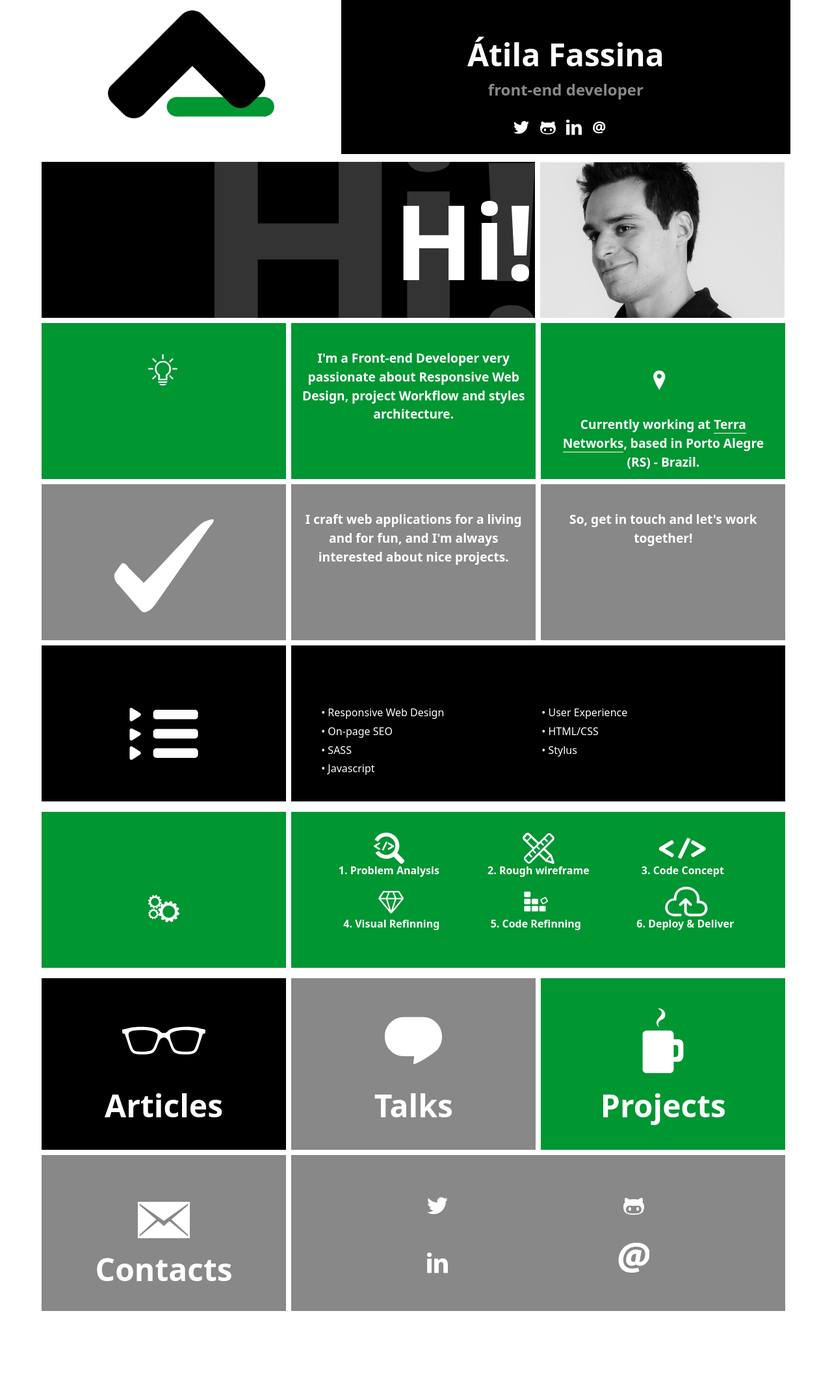
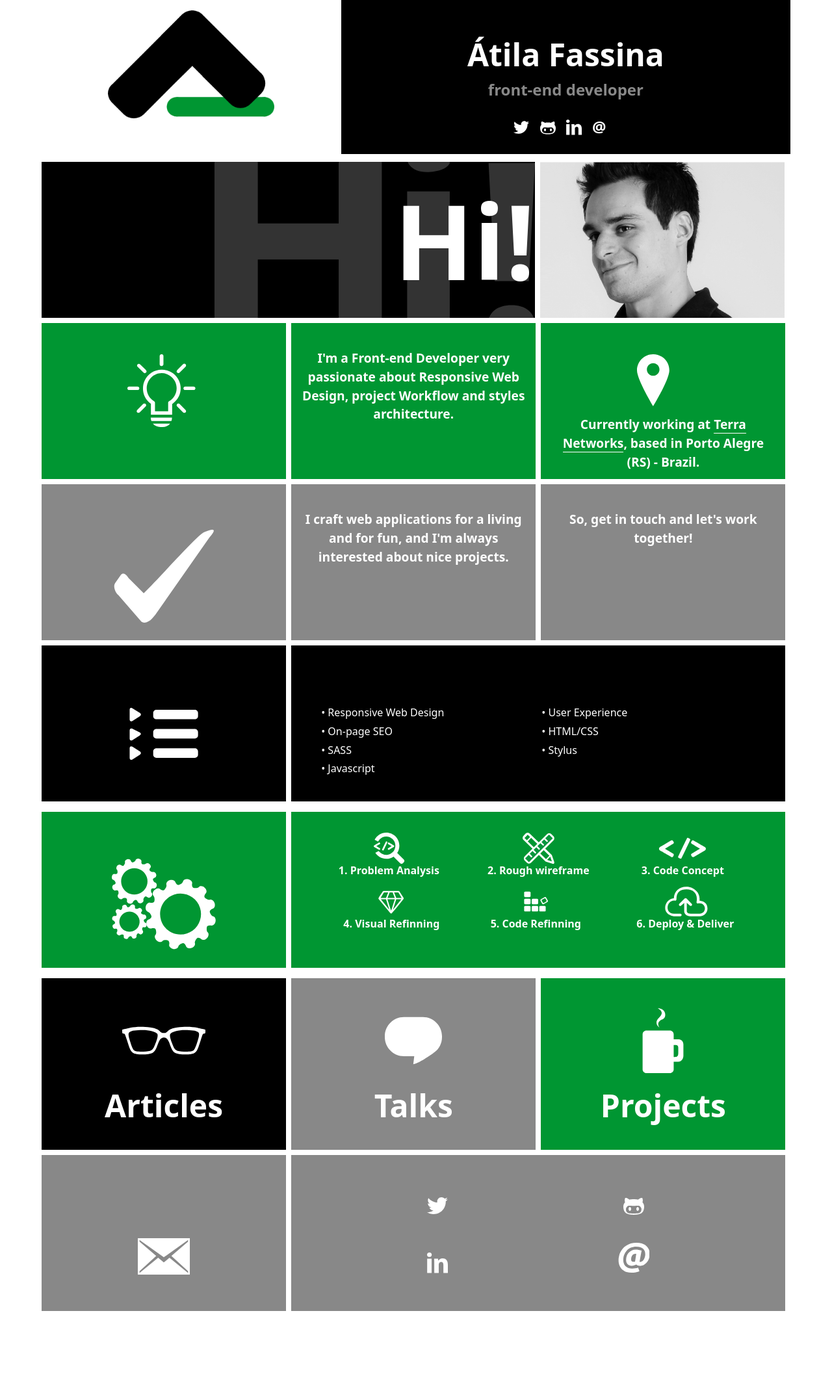
Before and after one commit to ftonato/atila.fassina.eu, a Jekyll site: the page built from index.html, in a window 1280 px wide. Shown: the whole page at 65% size. Built offline with Jekyll 4.4.1, drawn with Linux system fonts in a browser that asks for light colours; some web fonts are replaced; Markdown is read by kramdown in place of the engine named in the settings; before the commit the page ends 2025 px from its top, so only the background shows below that.

Commit message:
fixing some icons sizes and canvas sizes

```diff
--- a/assets/styles/_scss/partials/_lists.scss
+++ b/assets/styles/_scss/partials/_lists.scss
@@ -63,6 +63,7 @@
   @include list_section($brandGreen, #fff);
 
   &-icon svg {
+    width: 10em;
     height: 10em;
   }
 
--- a/assets/styles/css/main.css
+++ b/assets/styles/css/main.css
@@ -560,7 +560,8 @@
       .lightbulb-wrap {
         margin-bottom: 0; } }
   .lightbulb svg {
-    width: 10em; }
+    width: 7em;
+    height: 7em; }
 
 .pin {
   margin-top: 3rem; }
@@ -571,7 +572,8 @@
     padding: .5em 0;
     background-color: #009632; }
   .pin svg {
-    height: 5rem; }
+    height: 5rem;
+    width: 5rem; }
 
 .textblock--green, .textblock--gray {
   padding: 2.5em 1em .5em;
@@ -592,9 +594,6 @@
   text-align: center;
   position: relative;
   top: -2em; }
-  @media (min-width: 420px) {
-    .check {
-      margin: 2rem 0; } }
   .check-wrap {
     background-color: #888; }
     @media (min-width: 750px) {
@@ -695,6 +694,7 @@
     height: 5em;
     margin: 0 auto; }
   .process-icon svg {
+    width: 10em;
     height: 10em; }
   .process-list {
     text-align: center;
```
Also changed, not shown: assets/styles/_scss/partials/_about.scss (+4 -5 lines), _includes/svg/contacts.svg, 1 other file.
